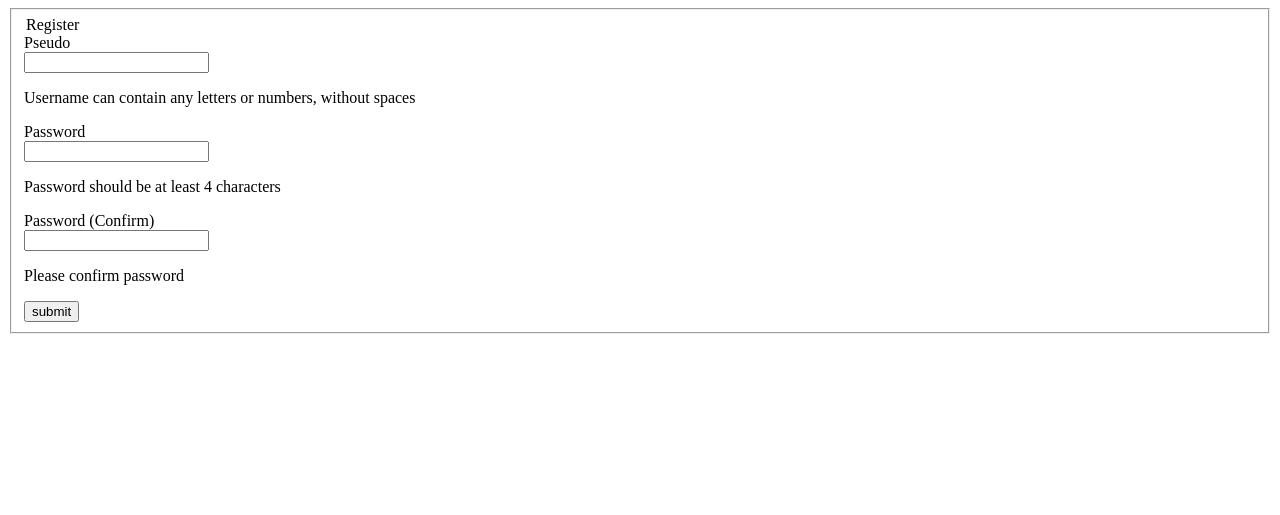
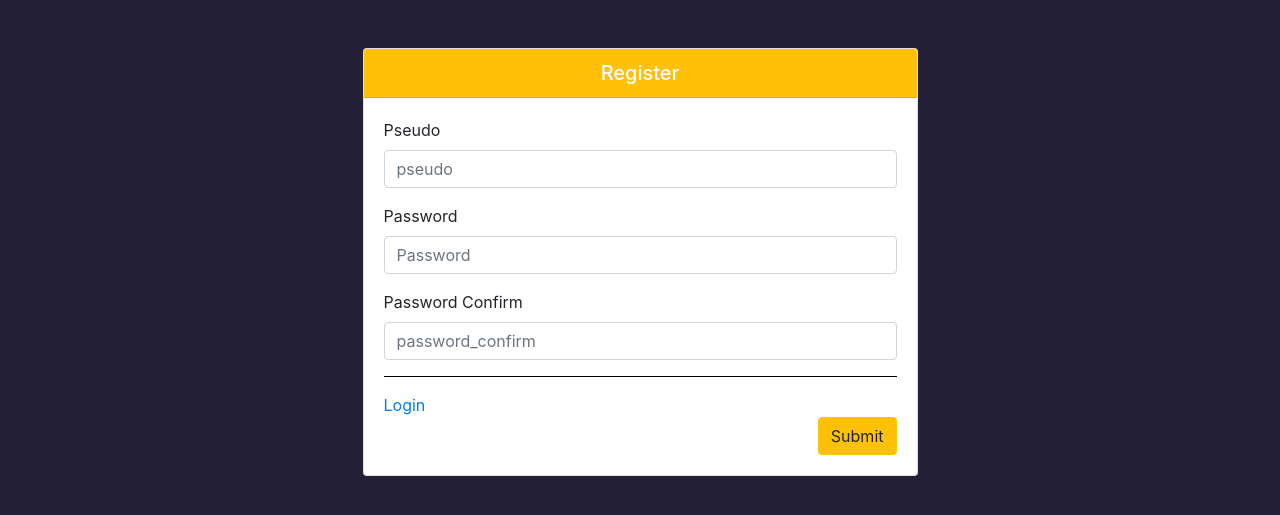
Before and after one commit to walter-clayton/getflix, a PHP site: page /subscribe.php in a window 1280 px wide. Shown: the top 515 px of the page. Run offline with PHP 8.4, Linux system fonts and the light colour scheme; some libraries are stand-ins or nearby versions.

Commit message:
made login and register look nice

```diff
--- a/index.php
+++ b/index.php
@@ -6,6 +6,7 @@
   if (!isset($_SESSION['pseudo'])) {
     $_SESSION['msg'] = "You must log in first";
     echo '<h1 style="color: white;">' .'you must login to add comments!' . '</h1>';
+    header('location: signIn.php');
   }
 
         ?>
--- a/subscribe.php
+++ b/subscribe.php
@@ -1,46 +1,32 @@
-           <?php
+<?php
     session_start();
     ?>
-<form class="form-horizontal" action='' method="POST">
-  <fieldset>
 
-    <div id="legend">
-      <legend class="">Register</legend>
-    </div>
-    <div class="control-group">
-      <!-- Username -->
-      <label class="control-label"  for="pseudo">Pseudo</label>
-      <div class="controls">
-        <input type="text" id="pseudo" name="pseudo" placeholder="" class="input-xlarge" required="">
-        <p class="help-block">Username can contain any letters or numbers, without spaces</p>
-      </div>
-    </div>
-    <div class="control-group">
-      <!-- Password-->
-      <label class="control-label" for="password">Password</label>
-      <div class="controls">
-        <input type="password" id="password" name="password" placeholder="" class="input-xlarge" required="">
-        <p class="help-block">Password should be at least 4 characters</p>
-      </div>
-    </div>
 
-    <div class="control-group">
-      <!-- Password -->
-      <label class="control-label"  for="password_confirm">Password (Confirm)</label>
-      <div class="controls">
-        <input type="password" id="password_confirm" name="password_confirm" placeholder="" class="input-xlarge" required="">
-        <p class="help-block">Please confirm password</p>
-      </div>
-    </div>
+    <link rel="stylesheet" type="text/css" href="style.css">
+    <!-- BOOTSTRAP -->
+  <link rel="stylesheet" href="https://stackpath.bootstrapcdn.com/bootstrap/4.3.1/css/bootstrap.min.css" integrity="sha384-ggOyR0iXCbMQv3Xipma34MD+dH/1fQ784/j6cY/iJTQUOhcWr7x9JvoRxT2MZw1T" crossorigin="anonymous">
+  <link rel="stylesheet" href="https://maxcdn.bootstrapcdn.com/font-awesome/4.6.1/css/font-awesome.min.css"><div class="container">
 
-    <div class="control-group">
-      <!-- Button -->
-      <div class="controls">
-  <input type="submit" name="submit" value="submit">
-      </div>
-    </div>
-  </fieldset>
-</form>
+
+
+<fieldset>
+<form action="" method="POST">
+<div class="m-auto pt-5 w-50">
+<div class="card">
+<h5 class="card-header bg-warning" style="color:white; display:flex; justify-content:center;">Register</h5>
+<div class="card-body">
+<div class="form-group">
+<label for="pseudo">Pseudo</label>
+<input type="text" class="form-control" id="pseudo" name="pseudo" placeholder="pseudo" required="">
+</div>
+<div class="form-group">
+<label for="username">Password</label>
+<input type="password" class="form-control" id="password"  name="password"  placeholder="Password" required="">
+</div><div class="form-group">
+<label for="username">Password Confirm</label>
+<input type="password" class="form-control" id="password"  name="password_confirm"  placeholder="password_confirm" required="">
+</div>
 
 
 
@@ -50,7 +36,7 @@
 
 // isset to check whether the variables $pseudo and $message contain anything, it will return FALSE if the value is NULL
 
-while(isset($_POST['submit'])){
+if(isset($_POST['submit'])){
       // connect to the server and display errors.
     try{
       $db = new PDO('mysql:host=localhost;dbname=getflix', 'root', '', array(PDO::ATTR_ERRMODE => PDO::ERRMODE_EXCEPTION));
@@ -67,7 +53,7 @@ while(isset($_POST['submit'])){
 
     if (empty($pseudo)) {
       echo "you need to put in a pseudo name!";
-      return;
+
     }
 
         // get all data from members table, and only find the pseudo put in by user and see if it matches the pseudo from the table
@@ -78,8 +64,8 @@ while(isset($_POST['submit'])){
         $results = $response->fetch();
         // make sure there isn't already the same pseudo in the table
         if ($results['pseudo'] === $pseudo) {
-          echo "your pseudo already exists in the database! Put in a different pseudo!";
-          return;
+          $pseudoexists = 'your pseudo already exists in the database! Put in a different pseudo!';
+
         }
 
 
@@ -111,16 +97,39 @@ while(isset($_POST['submit'])){
 
       // frees up the connection to the server so that other SQL statements may be issued, but leaves the statement in a state that enables it to be executed again.
       $response->closeCursor();
-      return;
+
     }
 
     else {
 
       echo 'the passwords need to match!';
-      return;
+
     }
 
 
 }
 
  ?>
+
+
+ <small class="form-text text-danger mb-3"></small>
+<hr>
+
+<p class="text-right">
+  <div>
+     <?php if(isset($pseudoexists)){
+      echo $pseudoexists;
+     } ?>
+
+    <a href="signIn.php"style="margin-top:2%" >Login</a>
+
+  </div>
+<button type="submit" class="btn btn-warning float-right" name="submit" value="submit">Submit</button>
+</p>
+
+</div>
+</div>
+</div>
+
+</form>
+  </fieldset>
```
Also changed, not shown: connexion.php (+0 -24 lines), signIn.php (+58 -51 lines).
